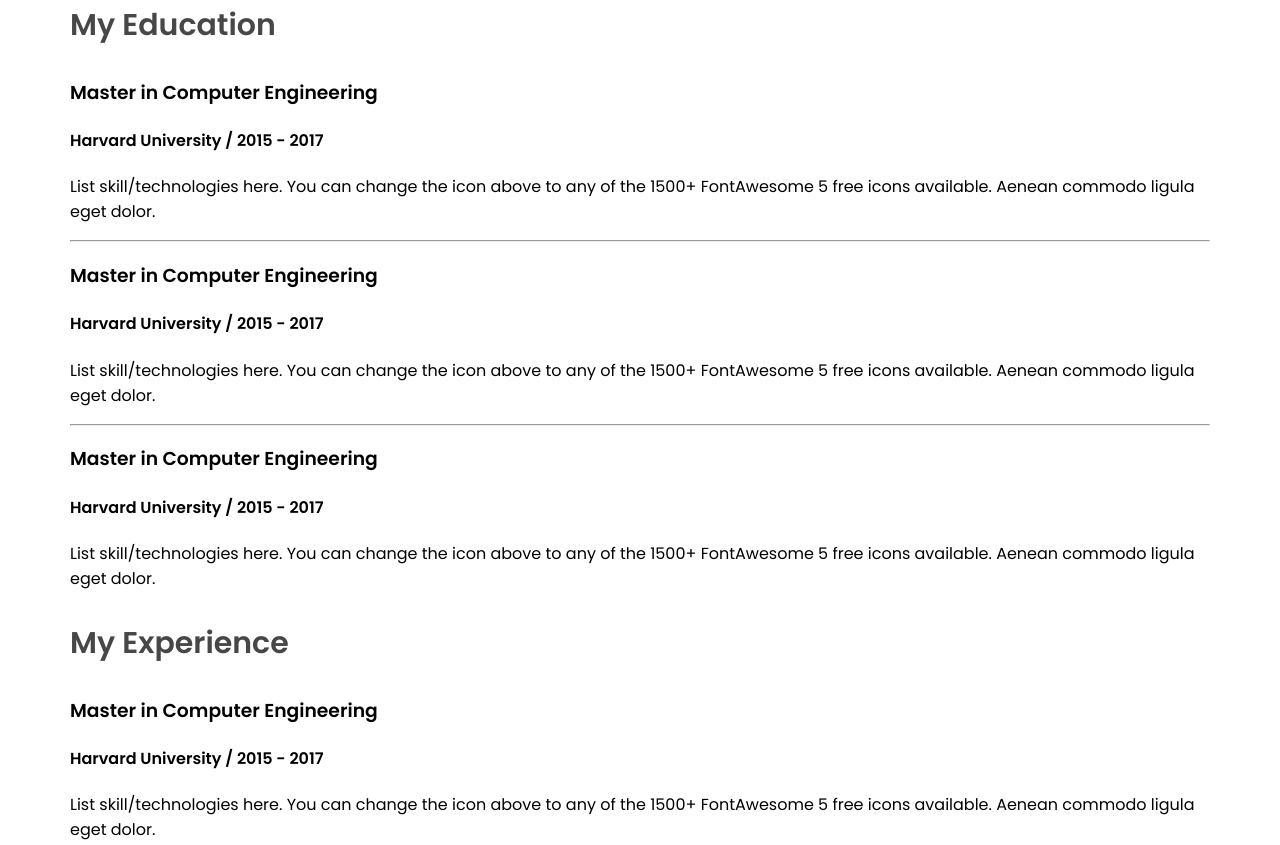
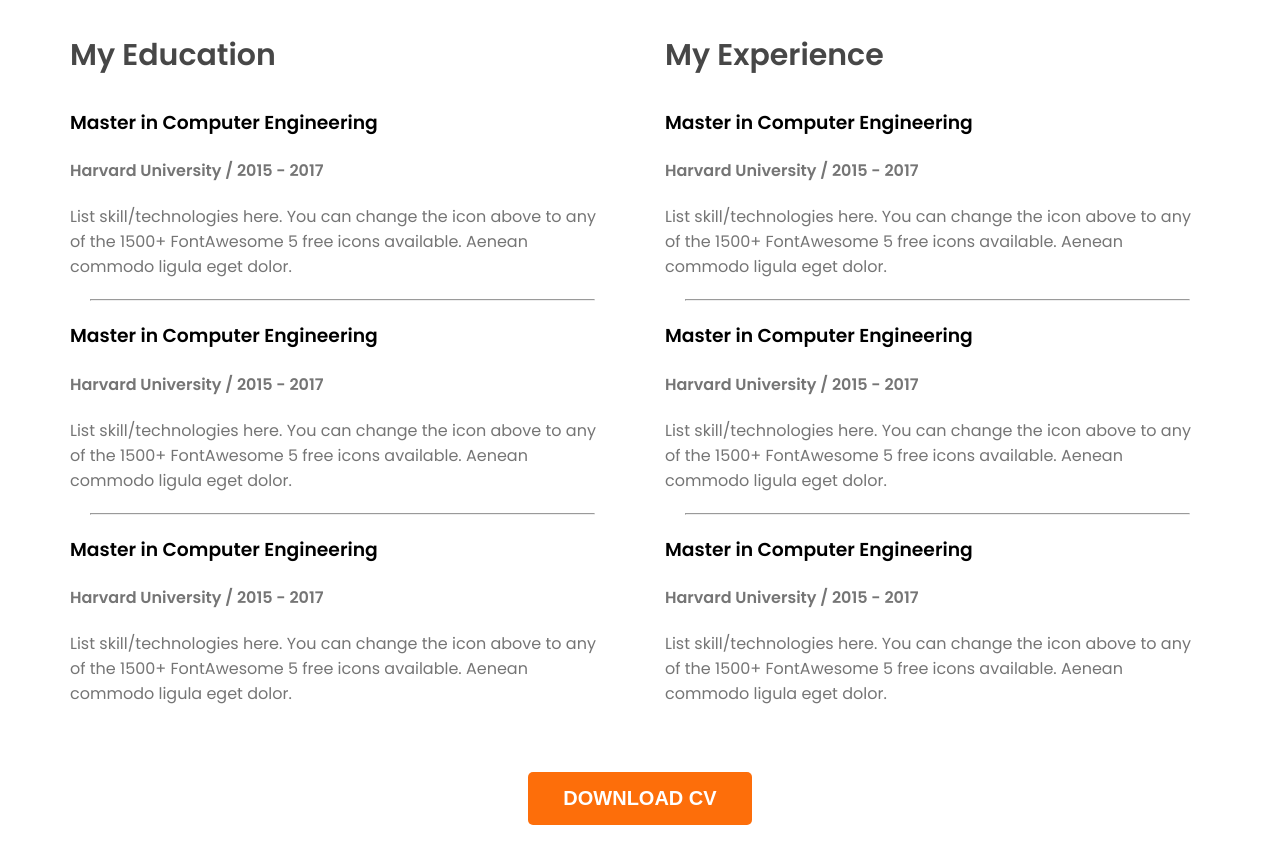
Before and after one commit to sadi864/developer-portfolio, a plain HTML site: page index.html in a window 1280 px wide. Shown: the part 2483-3328 px from the top of the page. Drawn offline with Linux system fonts and the light colour scheme.

Commit message:
resume style done

```diff
--- a/index.html
+++ b/index.html
@@ -147,6 +147,10 @@
 
                 </div>
             </div>
+            <div class="download-cv">
+                <button class="btn-primary"> DOWNLOAD CV</button>
+
+            </div>
 
         </section>
 
--- a/styles/style.css
+++ b/styles/style.css
@@ -154,3 +154,17 @@
     font-weight: 700;
     font-size: 30px;
 }
+.resume-container{
+     display: flex;
+     gap: 50px;
+}
+.resume-container hr{
+    margin: 20px;
+}
+.resume-item-description, .resume-item-institute{
+    color:  #757575;
+}
+.download-cv{
+    text-align: center;
+    margin-top: 50px;
+}
```
